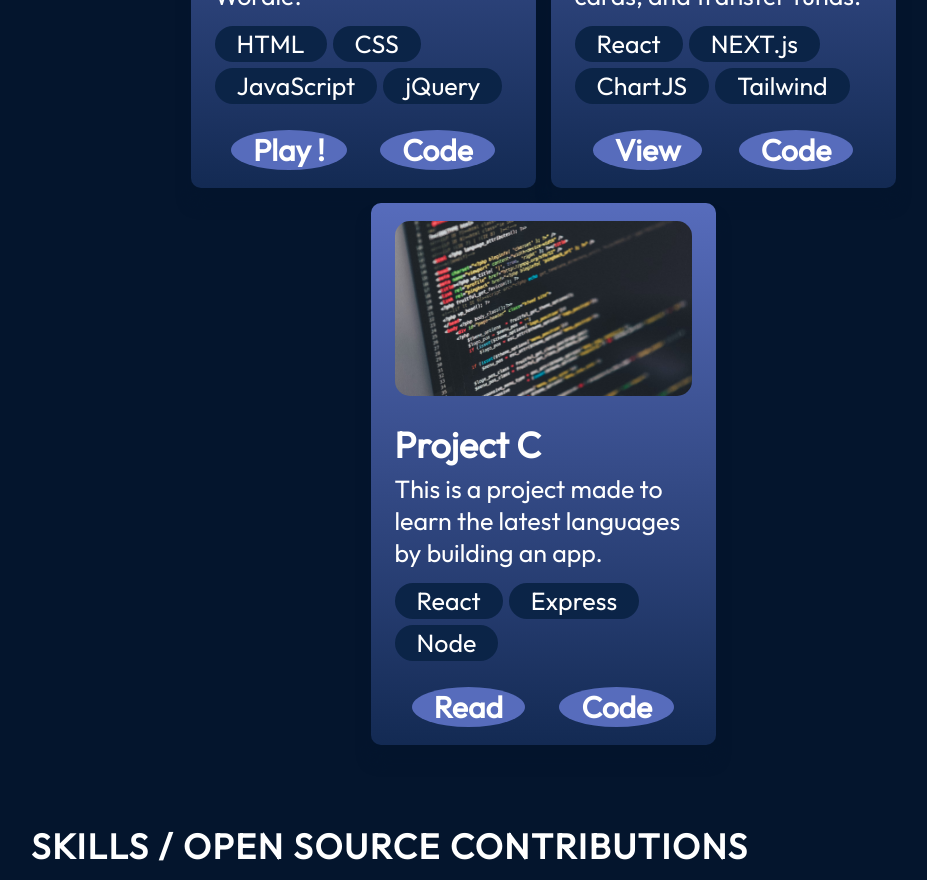
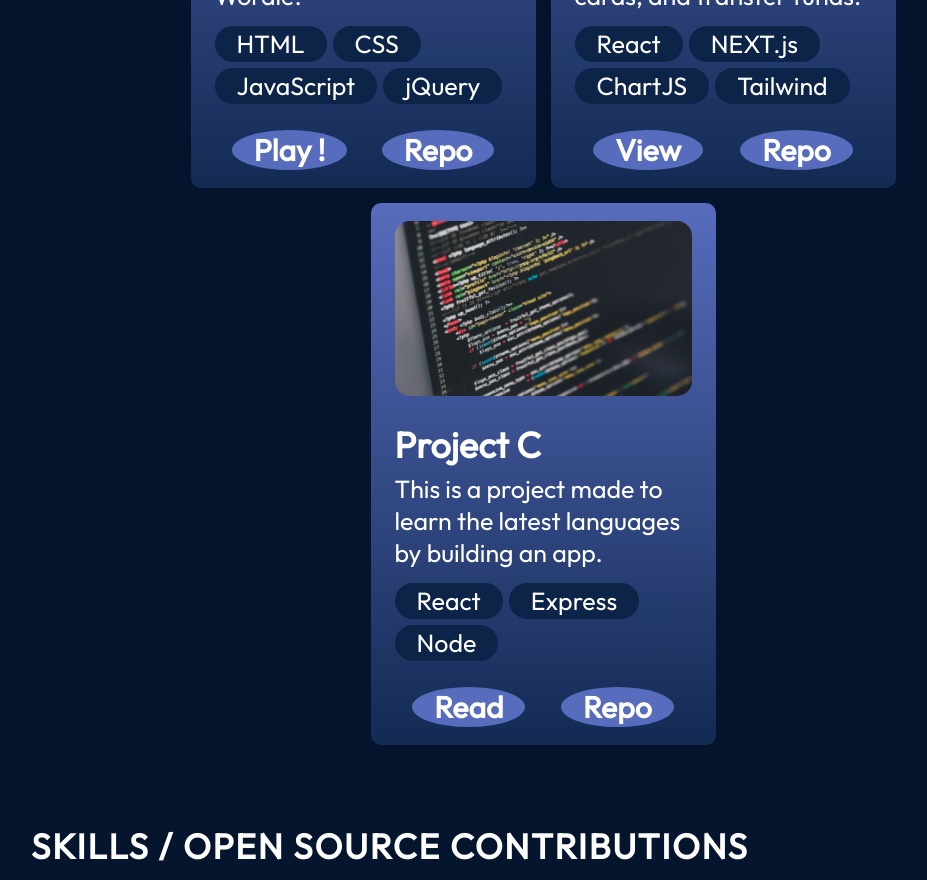
Before and after one commit to sgfaught1/Portfolio-Spencer_Faught, a React (Vite) app in the folder portfolio_Spencer-Faught/: page / in a window 1280 px wide. Shown: the part 2060-2940 px from the top of the page, without its empty margins (97-1024 px from the left). Built offline with nearby package versions, Linux system fonts and the light colour scheme.

Commit message:
Update ProjectCard.jsx

```diff
--- a/portfolio_Spencer-Faught/src/components/Projects/ProjectCard.jsx
+++ b/portfolio_Spencer-Faught/src/components/Projects/ProjectCard.jsx
@@ -19,7 +19,7 @@ export const ProjectCard = ({project : {title, imageSrc, description, skills, de
             </ul>
             <div className={styles.links}>
                 <a href={demo}  target = "_blank" className={styles.link}>{unique}</a>
-                <a href={source} target = "_blank" className={styles.link}>Code</a>
+                <a href={source} target = "_blank" className={styles.link}>Repo</a>
             </div>
         </div>
     )
```
